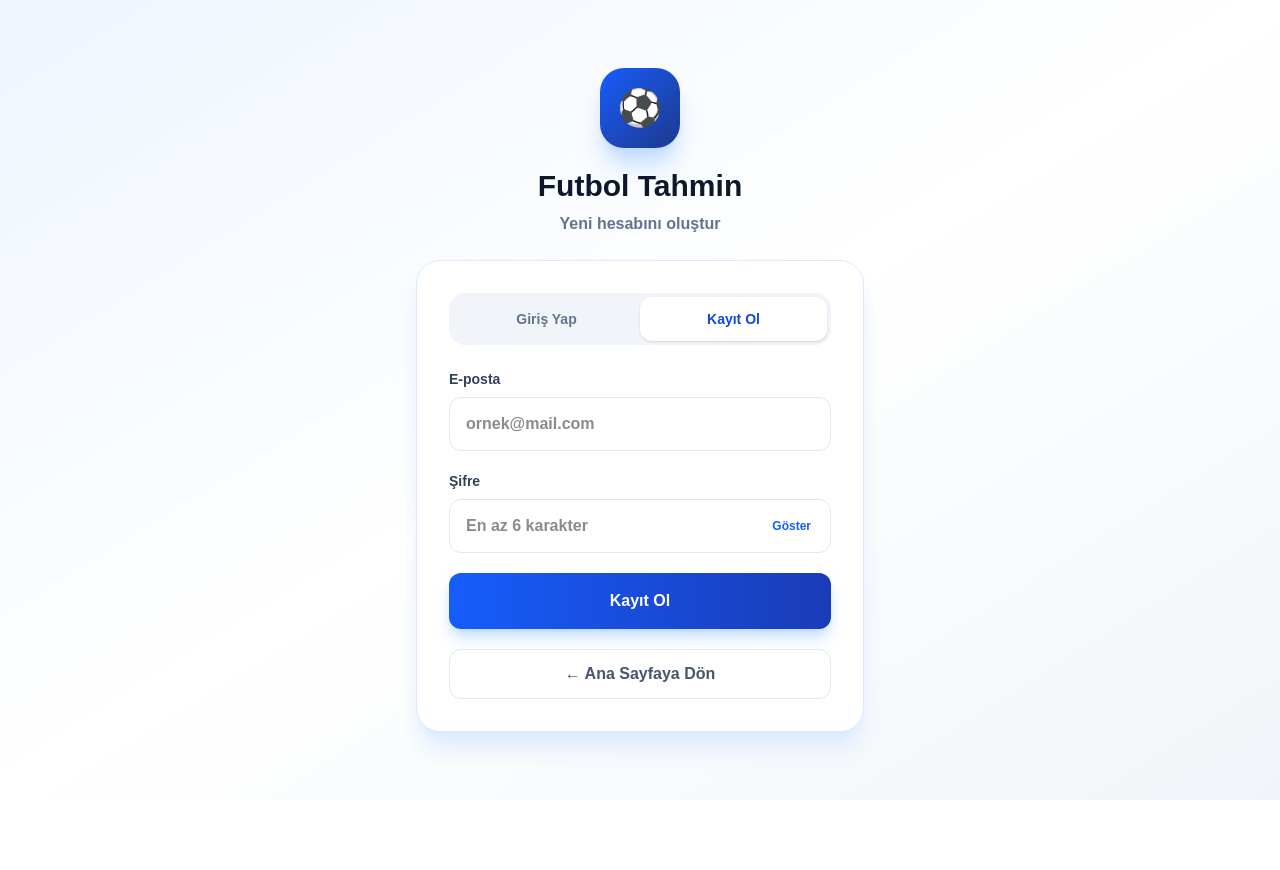
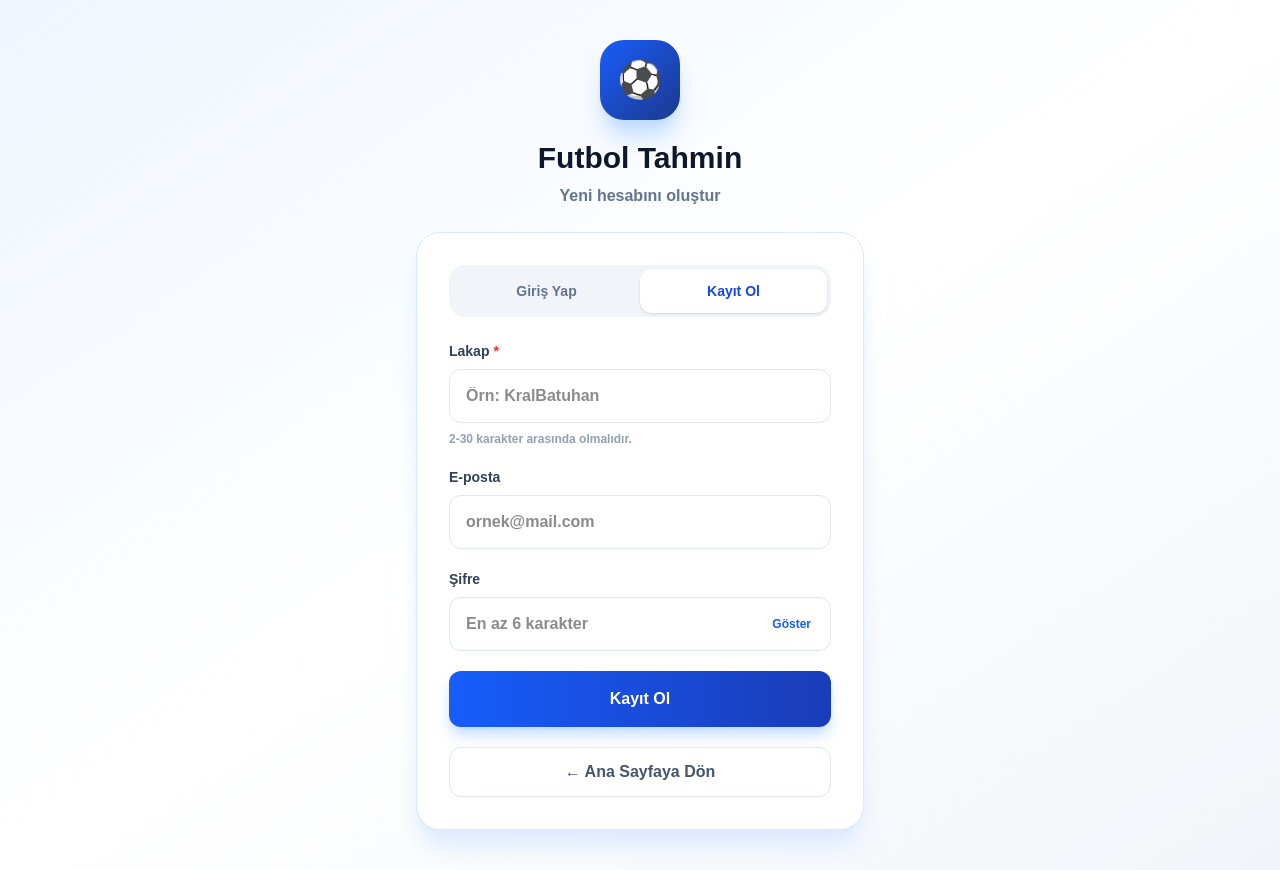
Before and after one commit to batu1334/futbol-tahmin, a Next.js app: page /login in a window 1280 px wide. Both pictures are taken after a click on the button "Kayıt Ol". Before the commit the page ends 800 px from the top, so only its background shows below. Built offline with nearby package versions, Linux system fonts and the light colour scheme; no server answers.

Commit message:
Kayit ekranina zorunlu lakap eklendi

```diff
--- a/app/login/page.tsx
+++ b/app/login/page.tsx
@@ -6,6 +6,7 @@ import { supabase } from "../../lib/supabase";
 export default function LoginPage() {
   const [email, setEmail] = useState("");
   const [password, setPassword] = useState("");
+  const [nickname, setNickname] = useState("");
 
   const [isRegister, setIsRegister] = useState(false);
   const [showPassword, setShowPassword] = useState(false);
@@ -60,9 +61,25 @@ export default function LoginPage() {
     setMessage("");
 
     const cleanEmail = email.trim().toLowerCase();
+    const cleanNickname = nickname.trim();
 
     if (!cleanEmail || !password) {
       setMessage("E-posta ve şifre zorunludur.");
+      return;
+    }
+
+    if (isRegister && !cleanNickname) {
+      setMessage("Lakap zorunludur. Lütfen bir lakap yaz.");
+      return;
+    }
+
+    if (isRegister && cleanNickname.length < 2) {
+      setMessage("Lakap en az 2 karakter olmalıdır.");
+      return;
+    }
+
+    if (cleanNickname.length > 30) {
+      setMessage("Lakap en fazla 30 karakter olabilir.");
       return;
     }
 
@@ -77,6 +94,11 @@ export default function LoginPage() {
       const result = await supabase.auth.signUp({
         email: cleanEmail,
         password,
+        options: {
+          data: {
+            display_name: cleanNickname,
+          },
+        },
       });
 
       if (result.error) {
@@ -117,6 +139,15 @@ export default function LoginPage() {
     window.location.replace("/");
   };
 
+  const switchMode = (register: boolean) => {
+    setIsRegister(register);
+    setMessage("");
+
+    if (!register) {
+      setNickname("");
+    }
+  };
+
   if (checking) {
     return (
       <main className="flex min-h-screen items-center justify-center bg-gradient-to-br from-blue-50 via-white to-slate-50">
@@ -154,10 +185,7 @@ export default function LoginPage() {
           <div className="mb-6 grid grid-cols-2 rounded-2xl bg-slate-100 p-1">
             <button
               type="button"
-              onClick={() => {
-                setIsRegister(false);
-                setMessage("");
-              }}
+              onClick={() => switchMode(false)}
               className={`rounded-xl px-4 py-3 text-sm font-black transition ${
                 !isRegister
                   ? "bg-white text-blue-700 shadow-sm"
@@ -169,10 +197,7 @@ export default function LoginPage() {
 
             <button
               type="button"
-              onClick={() => {
-                setIsRegister(true);
-                setMessage("");
-              }}
+              onClick={() => switchMode(true)}
               className={`rounded-xl px-4 py-3 text-sm font-black transition ${
                 isRegister
                   ? "bg-white text-blue-700 shadow-sm"
@@ -187,6 +212,34 @@ export default function LoginPage() {
             onSubmit={handleSubmit}
             className="space-y-5"
           >
+            {isRegister && (
+              <div>
+                <label className="mb-2 block text-sm font-black text-slate-700">
+                  Lakap
+                  <span className="ml-1 text-red-500">
+                    *
+                  </span>
+                </label>
+
+                <input
+                  type="text"
+                  value={nickname}
+                  onChange={(event) =>
+                    setNickname(event.target.value)
+                  }
+                  placeholder="Örn: KralBatuhan"
+                  maxLength={30}
+                  autoComplete="nickname"
+                  required
+                  className="w-full rounded-xl border border-slate-200 bg-white px-4 py-3.5 font-semibold outline-none transition focus:border-blue-500 focus:ring-4 focus:ring-blue-100"
+                />
+
+                <p className="mt-2 text-xs font-semibold text-slate-400">
+                  2-30 karakter arasında olmalıdır.
+                </p>
+              </div>
+            )}
+
             <div>
               <label className="mb-2 block text-sm font-black text-slate-700">
                 E-posta
@@ -200,6 +253,7 @@ export default function LoginPage() {
                 }
                 placeholder="ornek@mail.com"
                 autoComplete="email"
+                required
                 className="w-full rounded-xl border border-slate-200 bg-white px-4 py-3.5 font-semibold outline-none transition focus:border-blue-500 focus:ring-4 focus:ring-blue-100"
               />
             </div>
@@ -222,6 +276,7 @@ export default function LoginPage() {
                       ? "new-password"
                       : "current-password"
                   }
+                  required
                   className="w-full rounded-xl border border-slate-200 bg-white px-4 py-3.5 pr-20 font-semibold outline-none transition focus:border-blue-500 focus:ring-4 focus:ring-blue-100"
                 />
 
@@ -258,7 +313,9 @@ export default function LoginPage() {
 
           <button
             type="button"
-            onClick={() => window.location.href = "/"}
+            onClick={() =>
+              (window.location.href = "/")
+            }
             className="mt-5 w-full rounded-xl border border-slate-200 bg-white px-5 py-3 font-black text-slate-600 transition hover:bg-slate-50"
           >
             ← Ana Sayfaya Dön
```
